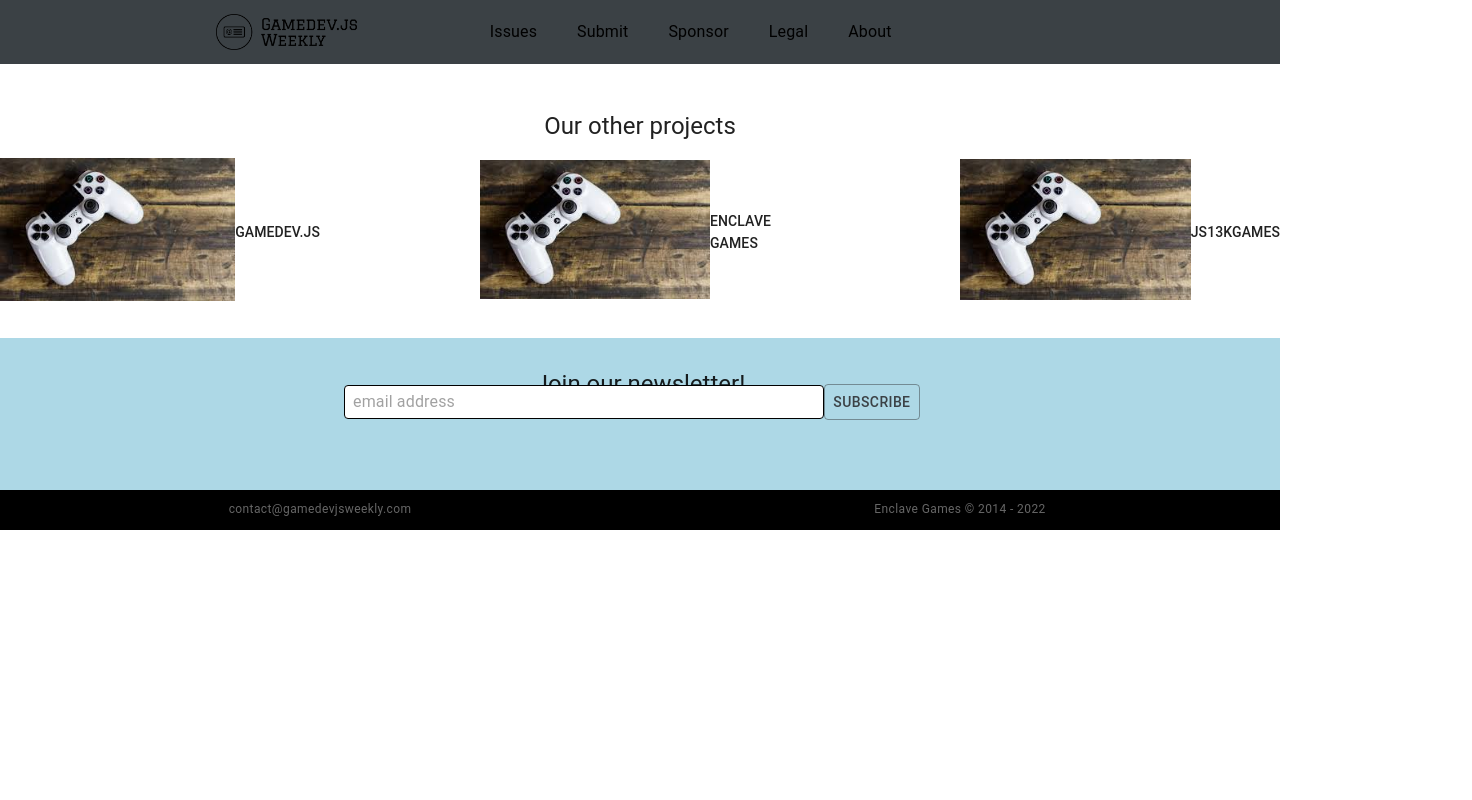
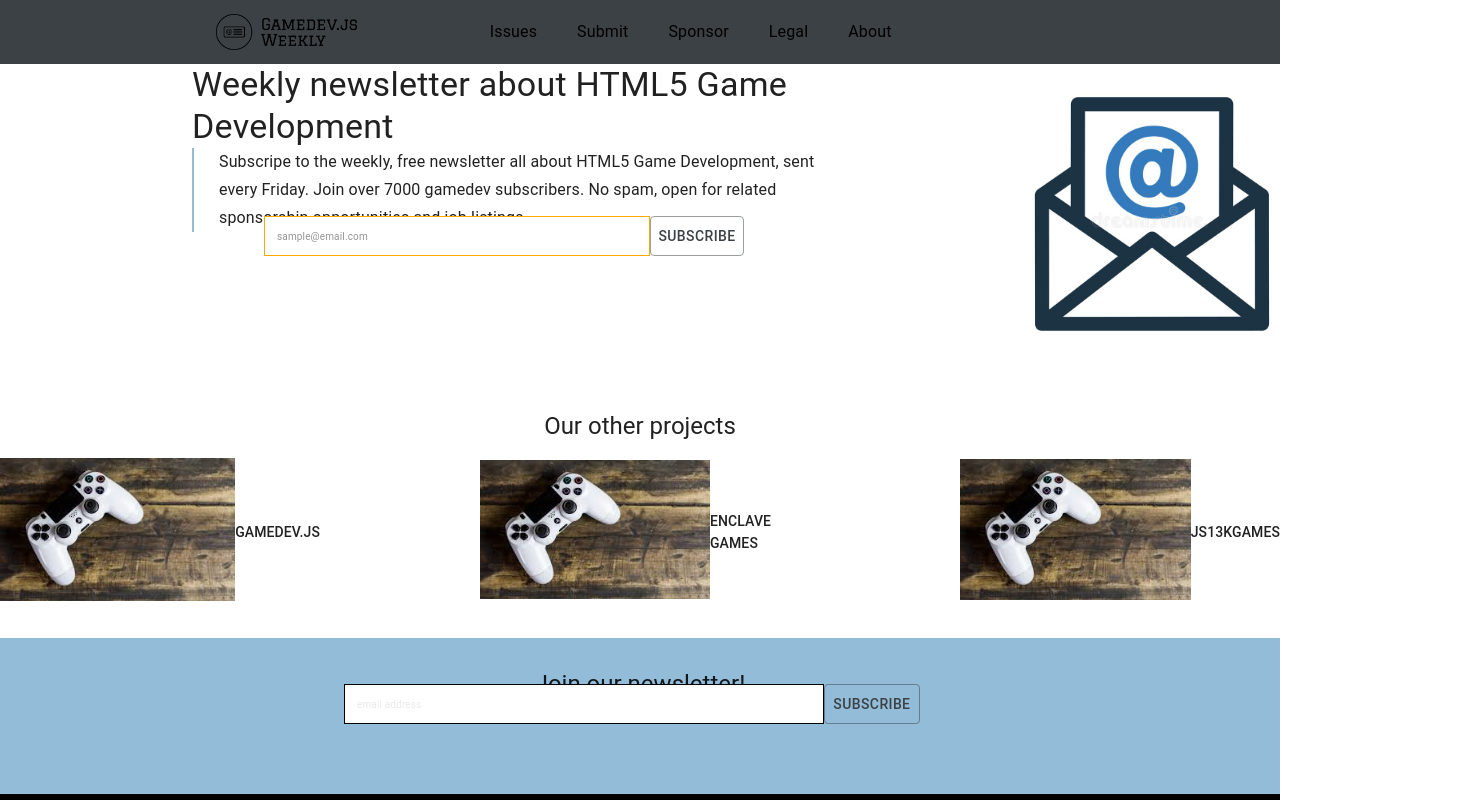
Before and after one commit to GamedevJS/Gamedev.js-Weekly, a Next.js app: page / in a window 1280 px wide. Shown: the top 800 px of the page, 1472 px wide, since content can reach past the window. Built offline with nearby package versions, Linux system fonts and the light colour scheme.

Commit message:
home: header section

```diff
--- a/src/components/form/form.tsx
+++ b/src/components/form/form.tsx
@@ -22,9 +22,11 @@
 export interface formProps {
     width: string;
     label: string;
+    borderColor: string;
+    labelColor: string;
 }
 
-const Form = ({ width, label }: formProps) => {
+const Form = ({ width, label, borderColor, labelColor }: formProps) => {
     const classes = useStyles();
     const [email, setEmail] = useState("");
 
@@ -56,9 +58,11 @@
                 sx={{
                     input: {
                         backgroundColor: "#fff",
-                        borderRadius: 1,
-                        border: "1px solid #000",
-                        paddingLeft: 1,
+                        // borderRadius: 1,
+                        border: `1px solid ${borderColor}`,
+                        padding: 1.5,
+                        fontSize: 10,
+                        color: `${labelColor}`,
                     },
                 }}
             />
--- a/src/components/sections/newsletter.tsx
+++ b/src/components/sections/newsletter.tsx
@@ -5,7 +5,7 @@
 
 const useStyles = makeStyles((theme: Theme) => ({
     mainWrapper: {
-        backgroundColor: "lightblue",
+        backgroundColor: theme.palette.secondary.light,
         padding: "30px 0 70px 0",
     },
 }));
@@ -20,7 +20,7 @@
                     {"Join our newsletter!"}
                 </Typography>
             </Grid>
-            <Form width={"45%"} label={"email address"} />
+            <Form width={"45%"} label={"email address"} borderColor={"#000"} labelColor={"#cbcbcc"} />
         </Grid>
     );
 };
--- a/src/pages/index.tsx
+++ b/src/pages/index.tsx
@@ -1,10 +1,24 @@
 import type { NextPage } from "next";
 import Head from "next/head";
 import { makeStyles } from "@mui/styles";
+import { Typography, Grid } from "@mui/material";
 import { Theme } from "@mui/system";
 import { Projects, Newsletter } from "../components/sections";
+import Form from "../components/form/form";
+import Image from "next/image";
+import Img from "../assets/images/email.jpeg";
 
-const useStyles = makeStyles((theme: Theme) => ({}));
+const useStyles = makeStyles((theme: Theme) => ({
+    mainWrapper: {
+        margin: "0 15%",
+        width: "auto",
+    },
+    description: {
+        margin: "25px 0",
+        paddingLeft: 25,
+        borderLeft: `2px solid ${theme.palette.secondary.main}`,
+    },
+}));
 
 const Home: NextPage = () => {
     const classes = useStyles();
@@ -16,6 +30,27 @@
                 <meta name="description" content="Generated by create next app" />
                 <link rel="icon" href="/favicon.ico" />
             </Head>
+            <Grid container className={classes.mainWrapper} rowSpacing={4}>
+                <Grid
+                    item
+                    xs={6}
+                    style={{
+                        display: "flex",
+                        flexDirection: "column",
+                        alignItems: "center",
+                    }}>
+                    <Typography variant="h4">{"Weekly newsletter about HTML5 Game Development"}</Typography>
+                    <Typography variant="subtitle1" className={classes.description}>
+                        {
+                            "Subscripe to the weekly, free newsletter all about HTML5 Game Development, sent every Friday. Join over 7000 gamedev subscribers. No spam, open for related sponsorship opportunities and job listings."
+                        }
+                    </Typography>
+                    <Form label={"sample@email.com"} width={"75%"} borderColor={"orange"} labelColor={"#000"} />
+                </Grid>
+                <Grid item xs={6} style={{ display: "flex" }} justifyContent={"center"} alignItems={"center"}>
+                    <Image src={Img} alt={"email"} width={300} height={300} />
+                </Grid>
+            </Grid>
             <Projects />
             <Newsletter />
         </>
--- a/src/theme.tsx
+++ b/src/theme.tsx
@@ -1,17 +1,4 @@
 import { createTheme } from "@mui/material";
-
-// declare module "@mui/material/styles" {
-//     interface Theme {
-//         palette: {
-//             primary: {
-//                 main: string;
-//             };
-//             secondary: {
-//                 main: string;
-//             };
-//         };
-//     }
-// }
 
 const theme = createTheme({
     palette: {
@@ -19,7 +6,8 @@
             main: "#3b4145",
         },
         secondary: {
-            main: "#f00",
+            light: "#92bcd8",
+            main: "#93bcd8",
         },
     },
 });
```
Also changed, not shown: src/assets/images/email.jpeg (added).
